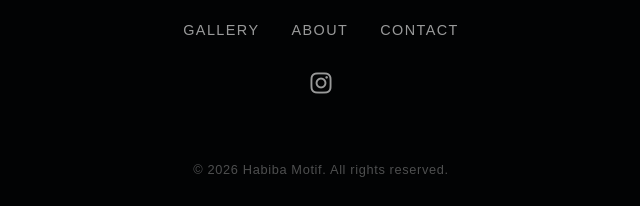
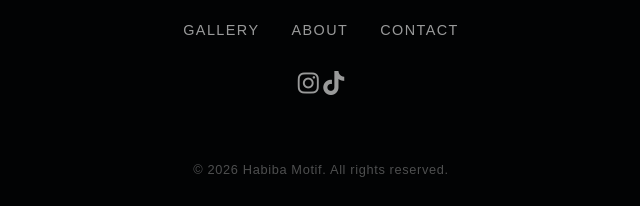
Before and after one commit to yehiarashed24-maker/Habiba, a plain HTML site: page about.html in a window 1280 px wide. Shown: the part 962-1168 px from the top of the page, 319-959 px from the left. Drawn offline with Linux system fonts and the light colour scheme.

Commit message:
Add TikTok link to footer

```diff
--- a/about.html
+++ b/about.html
@@ -70,6 +70,9 @@
         <a href="https://www.instagram.com/habiba_artstudio" target="_blank" aria-label="Instagram">
           <i class="fa-brands fa-instagram"></i>
         </a>
+        <a href="https://www.tiktok.com/@habiba.artstudio?_r=1&_t=ZS-96lUdQ4bXnR" target="_blank" aria-label="TikTok">
+          <i class="fa-brands fa-tiktok"></i>
+        </a>
       </div>
     </div>
     <div class="footer-bottom">
```
Also changed, not shown: contact.html (+3 -0 lines), index.html (+3 -0 lines).
